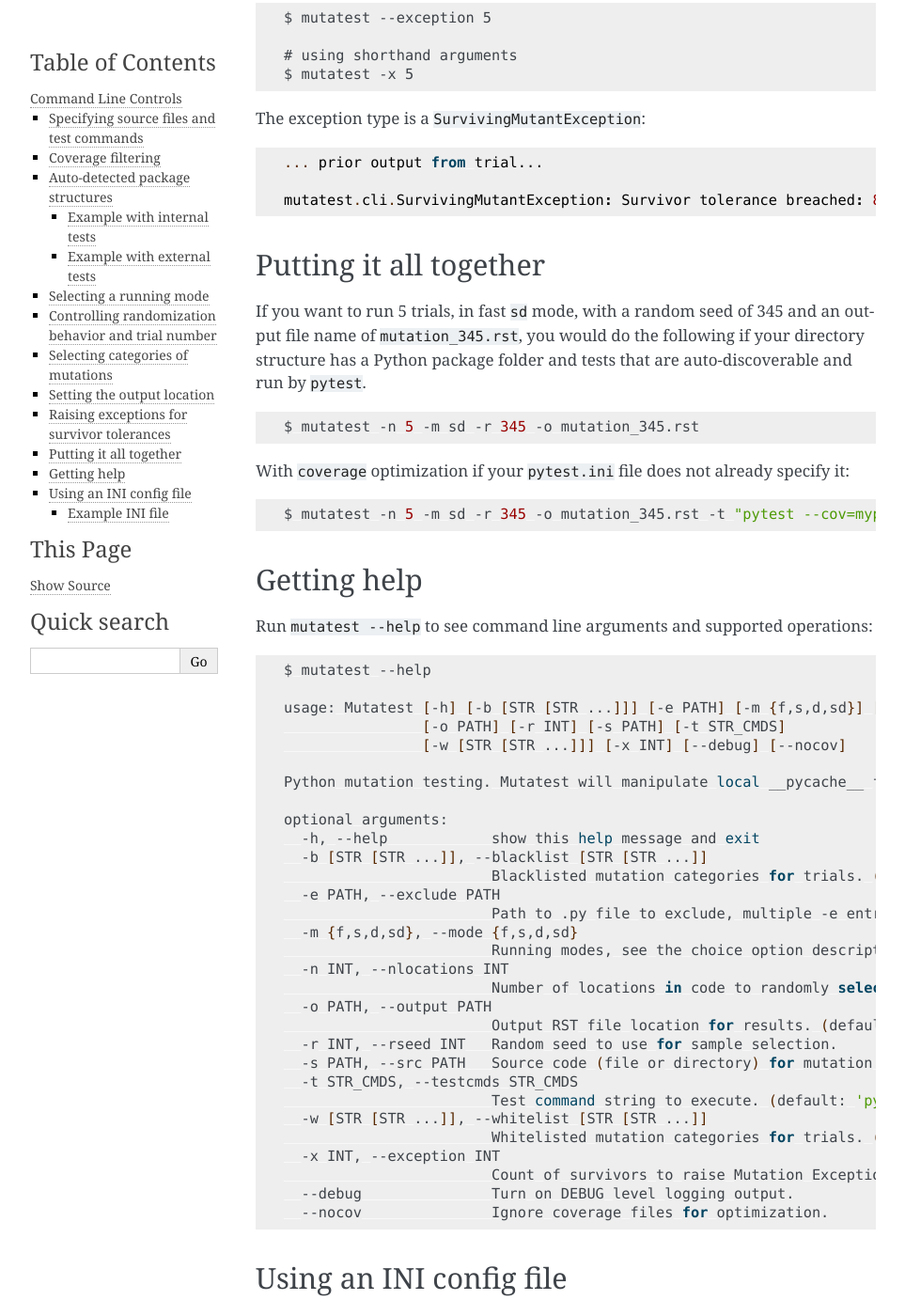
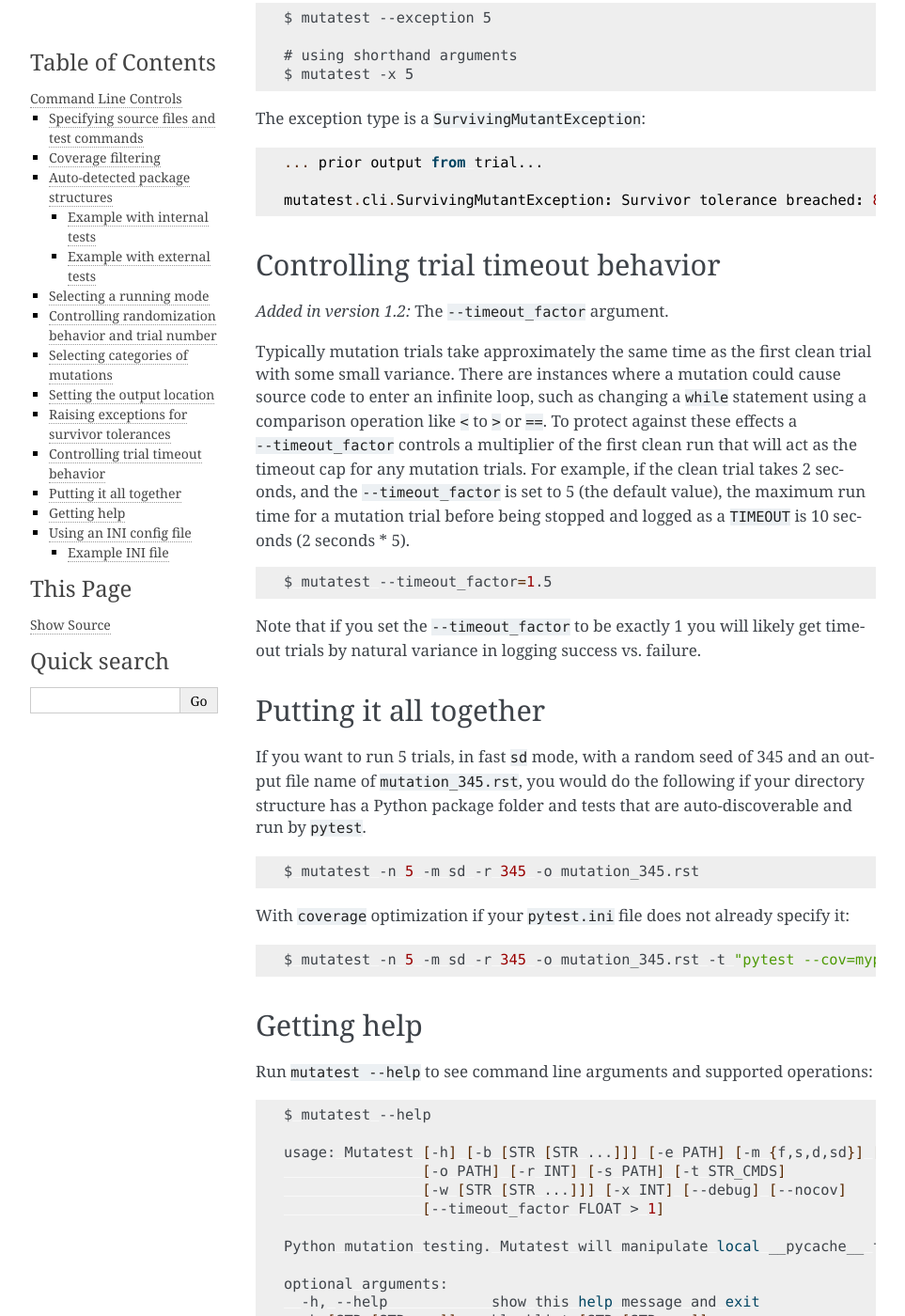
Before and after one commit to EvanKepner/mutatest, a Sphinx documentation site: the page built from docs/commandline.rst, in a window 1280 px wide and 1400 px high, scrolled down 5256 px. Shown: the whole window at 94% size, without its empty margins (148-1111 px from the left). Built offline with Sphinx 7.4.7, drawn with Linux system fonts in a browser that asks for light colours; some of the changed text lies outside the part shown.

```diff
--- a/docs/commandline.rst
+++ b/docs/commandline.rst
@@ -276,6 +276,31 @@ The exception type is a ``SurvivingMutantException``:
     mutatest.cli.SurvivingMutantException: Survivor tolerance breached: 8 / 2
 
 
+Controlling trial timeout behavior
+----------------------------------
+
+.. versionadded:: 1.2
+    The ``--timeout_factor`` argument.
+
+Typically mutation trials take approximately the same time as the first clean trial with some small
+variance.
+There are instances where a mutation could cause source code to enter an infinite loop, such
+as changing a ``while`` statement using a comparison operation like ``<`` to ``>`` or ``==``.
+To protect against these effects a ``--timeout_factor`` controls a multiplier of the
+first clean run that will act as the timeout cap for any mutation trials.
+For example, if the clean trial takes 2 seconds, and the ``--timeout_factor`` is set to 5 (the
+default value), the maximum run time for a mutation trial before being stopped and logged as
+a ``TIMEOUT`` is 10 seconds (2 seconds * 5).
+
+.. code-block:: bash
+
+    $ mutatest --timeout_factor=1.5
+
+
+Note that if you set the ``--timeout_factor`` to be exactly 1 you will likely get timeout trials
+by natural variance in logging success vs. failure.
+
+
 Putting it all together
 -----------------------
 
@@ -307,6 +332,7 @@ Run ``mutatest --help`` to see command line arguments and supported operations:
     usage: Mutatest [-h] [-b [STR [STR ...]]] [-e PATH] [-m {f,s,d,sd}] [-n INT]
                     [-o PATH] [-r INT] [-s PATH] [-t STR_CMDS]
                     [-w [STR [STR ...]]] [-x INT] [--debug] [--nocov]
+                    [--timeout_factor FLOAT > 1]
 
     Python mutation testing. Mutatest will manipulate local __pycache__ files.
 
@@ -332,6 +358,10 @@ Run ``mutatest --help`` to see command line arguments and supported operations:
                             Count of survivors to raise Mutation Exception for system exit.
       --debug               Turn on DEBUG level logging output.
       --nocov               Ignore coverage files for optimization.
+      --timeout_factor FLOAT > 1
+                            If a mutation trial running time is beyond this factor multiplied by the first
+                            clean trial running time then that mutation trial is aborted and logged as a timeout.
+
 
 Using an INI config file
 ------------------------
--- a/docs/index.rst
+++ b/docs/index.rst
@@ -81,6 +81,7 @@ Run ``mutatest --help`` to see command line arguments and supported operations:
     usage: Mutatest [-h] [-b [STR [STR ...]]] [-e PATH] [-m {f,s,d,sd}] [-n INT]
                     [-o PATH] [-r INT] [-s PATH] [-t STR_CMDS]
                     [-w [STR [STR ...]]] [-x INT] [--debug] [--nocov]
+                    [--timeout_factor FLOAT > 1]
 
     Python mutation testing. Mutatest will manipulate local __pycache__ files.
 
@@ -106,6 +107,9 @@ Run ``mutatest --help`` to see command line arguments and supported operations:
                             Count of survivors to raise Mutation Exception for system exit.
       --debug               Turn on DEBUG level logging output.
       --nocov               Ignore coverage files for optimization.
+      --timeout_factor FLOAT > 1
+                            If a mutation trial running time is beyond this factor multiplied by the first
+                            clean trial running time then that mutation trial is aborted and logged as a timeout.
 
 
 Example Output
--- a/mutatest/__init__.py
+++ b/mutatest/__init__.py
@@ -1,6 +1,6 @@
 """Mutation initialization.
 """
-__version__ = "1.1.1"
+__version__ = "1.2.0"
 
 __title__ = "mutatest"
 __description__ = "Python mutation testing: test your tests!"
```
Also changed, not shown: CHANGELOG.rst (+8 -0 lines), 3 other files.
